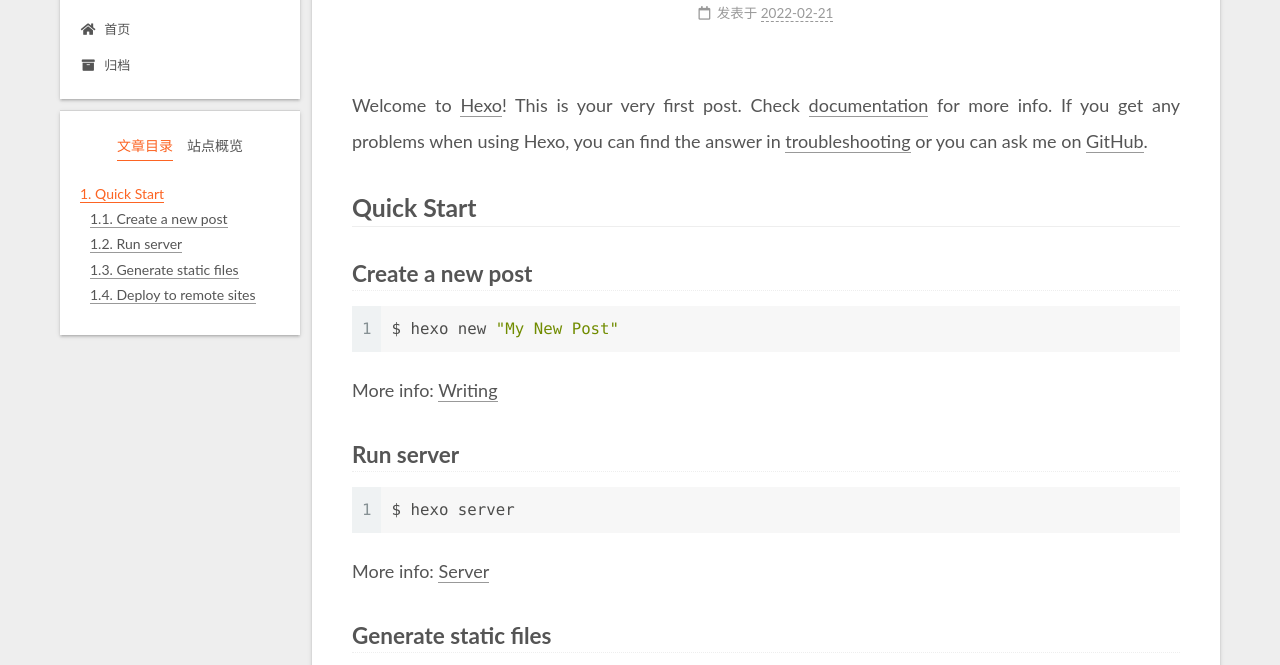
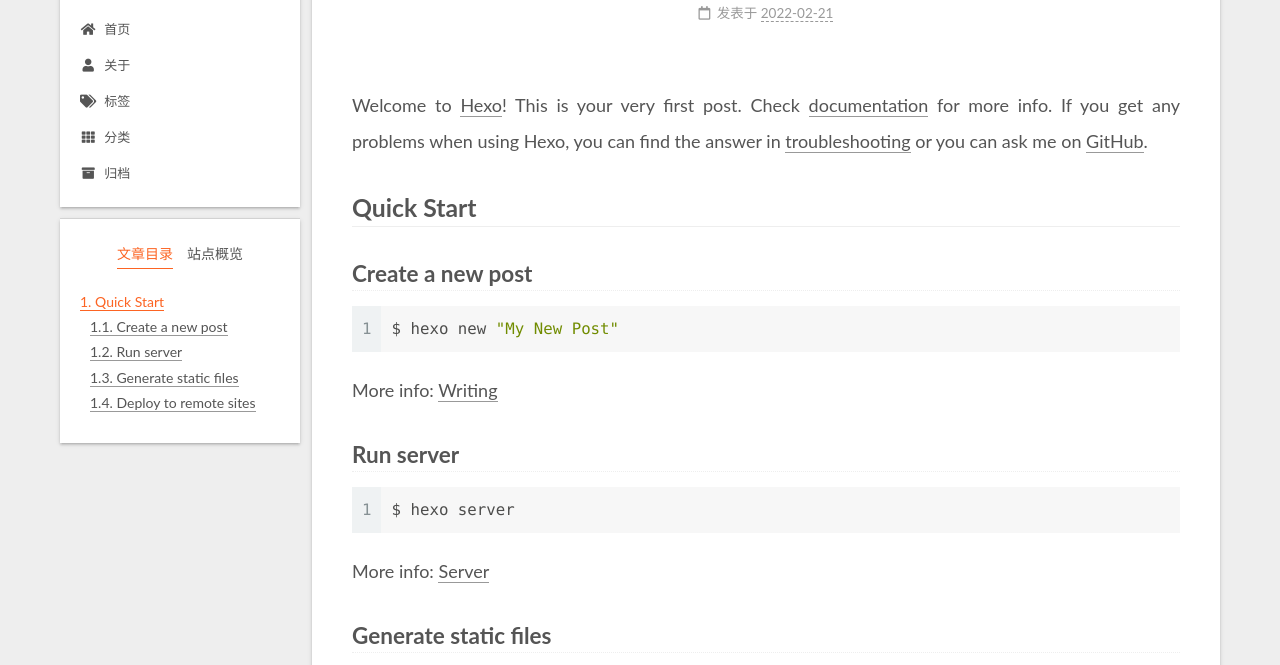
Before and after one commit to scalpel16/scalpel16.github.io, a plain HTML site: page 2022/02/21/hello-world/index.html in a window 1280 px wide. Shown: the part 87-752 px from the top of the page. Drawn offline with Linux system fonts and the light colour scheme.

Commit message:
Site updated: 2022-02-21 18:22:41

```diff
--- a/2022/02/21/hello-world/index.html
+++ b/2022/02/21/hello-world/index.html
@@ -115,6 +115,21 @@
         <li class="menu-item menu-item-home">
 
     <a href="/" rel="section"><i class="fa fa-home fa-fw"></i>首页</a>
+
+  </li>
+        <li class="menu-item menu-item-about">
+
+    <a href="/about/" rel="section"><i class="fa fa-user fa-fw"></i>关于</a>
+
+  </li>
+        <li class="menu-item menu-item-tags">
+
+    <a href="/tags/" rel="section"><i class="fa fa-tags fa-fw"></i>标签</a>
+
+  </li>
+        <li class="menu-item menu-item-categories">
+
+    <a href="/categories/" rel="section"><i class="fa fa-th fa-fw"></i>分类</a>
 
   </li>
         <li class="menu-item menu-item-archives">
--- a/css/main.css
+++ b/css/main.css
@@ -1168,7 +1168,7 @@ pre .javascript .function {
 }
 .links-of-author a::before,
 .links-of-author span.exturl::before {
-  background: #1dff86;
+  background: #4ad6b8;
   border-radius: 50%;
   content: ' ';
   display: inline-block;
```
Also changed, not shown: archives/2022/02/index.html (+15 -0 lines), archives/2022/index.html (+15 -0 lines), archives/index.html (+15 -0 lines), index.html (+15 -0 lines).
